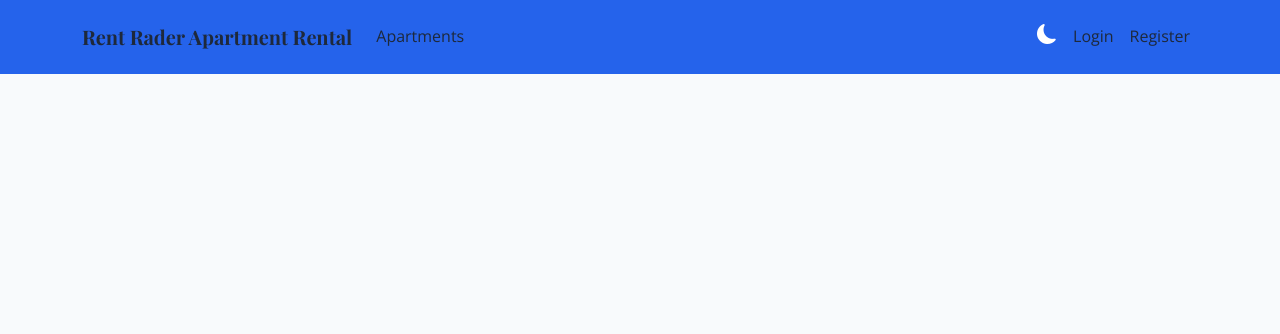
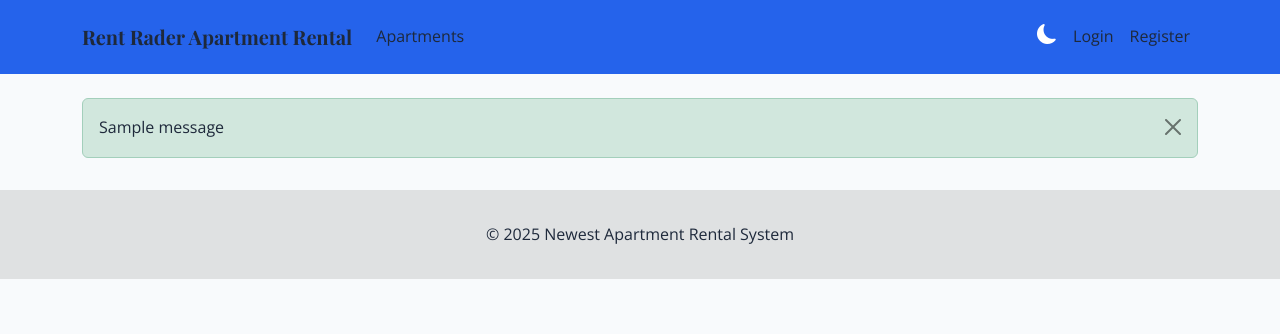
Before and after one commit to project-info2602/RentRadar, a Flask app: template App/templates/base.html in a window 1280 px wide. Shown: the top 334 px of the page. Run offline with Flask 3, Linux system fonts and the light colour scheme; the template is opened without the code that fills it, so the values that code supplies are empty; tables that the repository leaves empty hold one stand-in row (values such as "Sample post"); one stand-in notice (Sample message) is shown.

Commit message:
adding base body 2

```diff
--- a/App/templates/base.html
+++ b/App/templates/base.html
@@ -255,3 +255,27 @@
             </div>
         </div>
     </nav>
+
+    <div class="container mt-4">
+        {% with messages = get_flashed_messages(with_categories=true) %}
+            {% if messages %}
+                {% for category, message in messages %}
+                    <div class="alert alert-{{ category }} alert-dismissible fade show" role="alert">
+                        {{ message }}
+                        <button type="button" class="btn-close" data-bs-dismiss="alert" aria-label="Close"></button>
+                    </div>
+                {% endfor %}
+            {% endif %}
+        {% endwith %}
+
+        {% block content %}{% endblock %}
+    </div>
+
+    <footer class="text-center text-lg-start">
+        <div class="text-center p-3">
+            © 2025 Newest Apartment Rental System
+        </div>
+    </footer>
+
+    <script src="https://cdn.jsdelivr.net/npm/bootstrap@5.3.0/dist/js/bootstrap.bundle.min.js"></script>
+    <script>
```
